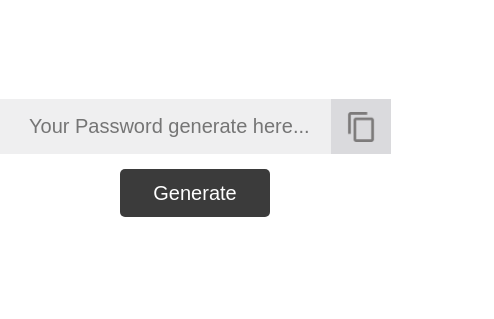
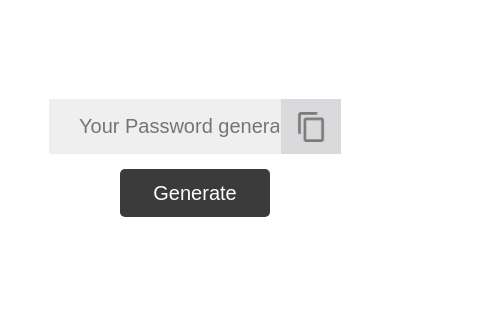
Before and after one commit to JayeshR14/Password-Generator, a plain HTML site: page PassGenerator.html in a window 390 px wide. Shown: the whole page, 494 px wide, since content can reach past the window. Drawn offline with Linux system fonts and the light colour scheme.

Commit message:
Password generator

```diff
--- a/PassGenerator.css
+++ b/PassGenerator.css
@@ -50,6 +50,12 @@ body{
   color:rgb(110, 109, 109);
   background-color: rgb(239, 239, 240);
 }
+@media (max-width:500px) {
+  .passwordBoard{
+    width:200px;
+  }
+
+}
 button{
   margin-top: 10px;
   color:white;
```
